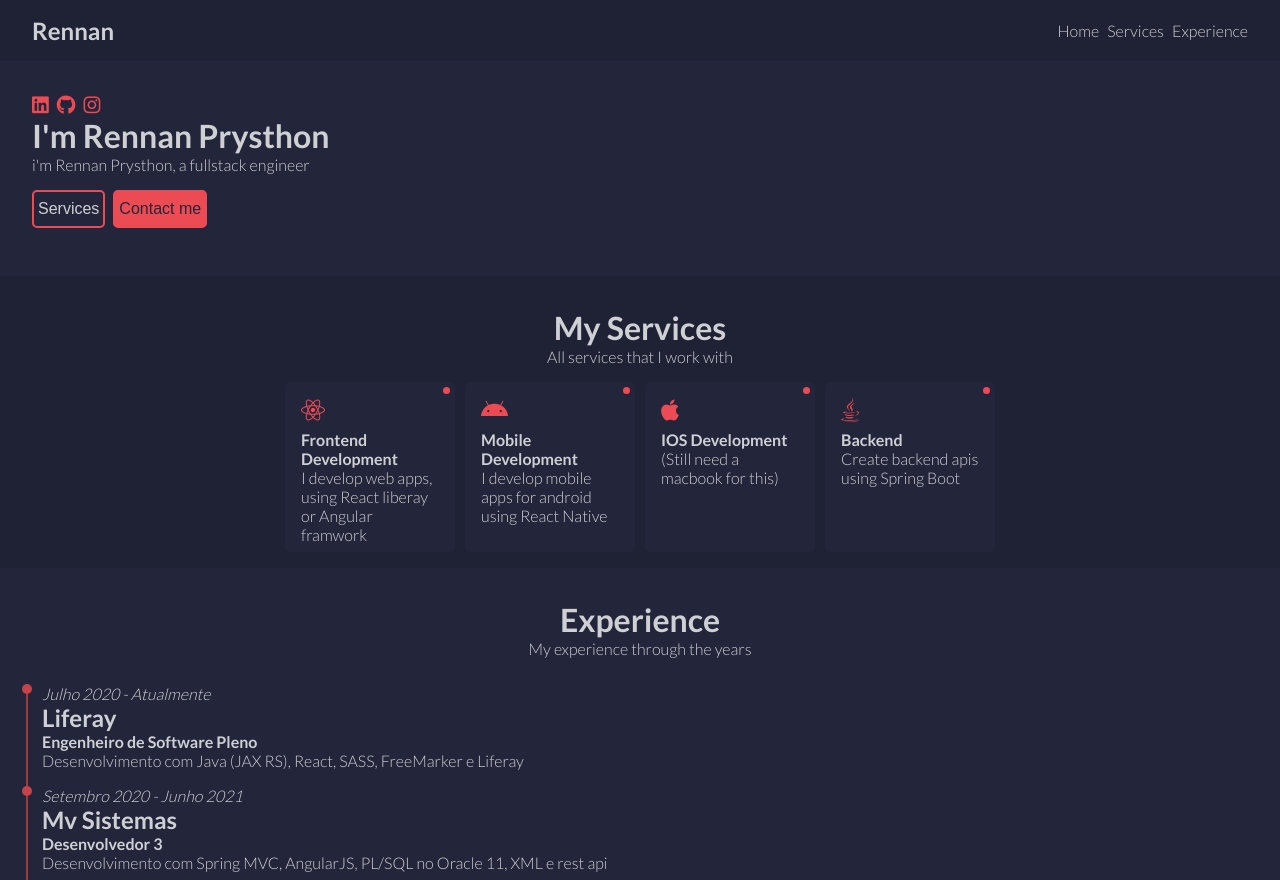
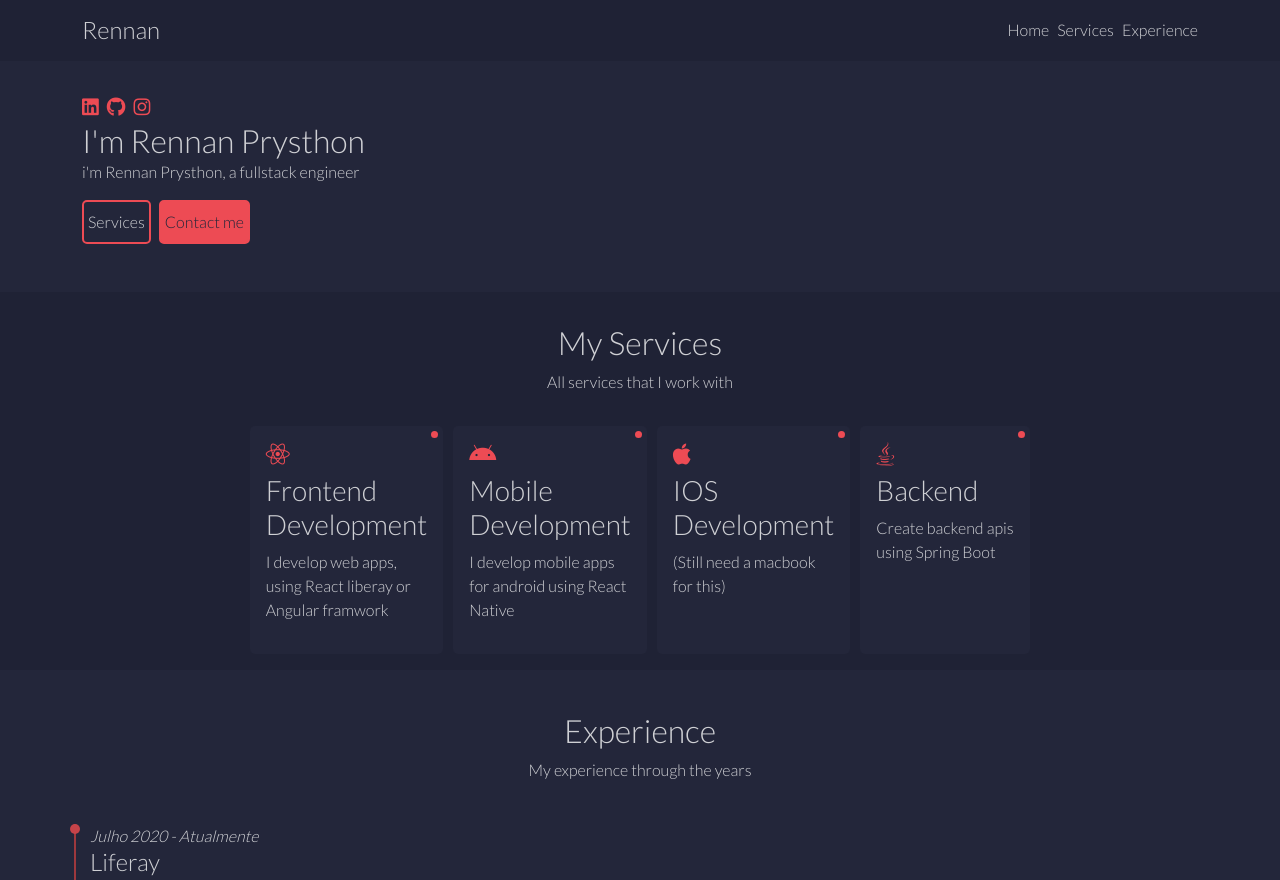
Before and after one commit to RennanPrysthon/web-resume, a plain HTML site: page index.html in a window 1280 px wide. Shown: the top 880 px of the page. Drawn offline with nearby package versions, Linux system fonts and the light colour scheme.

Commit message:
feat: add bootstrap class

```diff
--- a/css/styles.css
+++ b/css/styles.css
@@ -13,6 +13,17 @@ a {
 
 body {
   font-family: "Lato", sans-serif;
+}
+
+ul,
+ol,
+li {
+  list-style: none;
+}
+
+ul, li, h1 {
+  margin: 0;
+  padding: 0;
 }
 
 nav {
@@ -212,11 +223,7 @@ nav.open ul li:not(:last-child) {
   color: #23263a;
 }
 
-ul,
-ol,
-li {
-  list-style: none;
-}
+
 
 .services {
   padding: 1rem 2rem;
@@ -251,7 +258,7 @@ li {
   padding: 1rem;
   display: flex;
   flex-direction: column;
-  height: 170px;
+  min-height: 170px;
   user-select: none;
   color: #cfd0d4;
   z-index: 0;
--- a/index.html
+++ b/index.html
@@ -6,15 +6,20 @@
     <meta name="viewport" content="width=device-width, initial-scale=1.0" />
     <meta name="author" content="Rennan Prysthon" />
     <meta name="description" content="Rennan's web portfolio" />
+    <link href="https://cdn.jsdelivr.net/npm/bootstrap@5.2.0-beta1/dist/css/bootstrap.min.css" rel="stylesheet" integrity="sha384-0evHe/X+R7YkIZDRvuzKMRqM+OrBnVFBL6DOitfPri4tjfHxaWutUpFmBp4vmVor" crossorigin="anonymous">
+
     <link rel="stylesheet" href="css/styles.css" />
     <link rel="stylesheet" href="https://pro.fontawesome.com/releases/v5.10.0/css/all.css"
       integrity="sha384-AYmEC3Yw5cVb3ZcuHtOA93w35dYTsvhLPVnYs9eStHfGJvOvKxVfELGroGkvsg+p" crossorigin="anonymous" />
+
+
     <title>Rennan Prysthon Resume</title>
   </head>
   <body>
     <nav id="top">
+     <div class="container d-flex align-items-center">
       <h1>Rennan</h1>
-      <ul>
+      <ul class="mb-0">
         <li><a href="#header">Home</a></li>
         <li><a href="#services">Services</a> </li>
         <li><a href="#experience">Experience</a></li>
@@ -24,10 +29,10 @@
         <span class="bar"></span>
         <span class="bar"></span>
       </button>
-
+     </div>
     </nav>
     <header class="header">
-      <div>
+      <div class="container">
         <ul>
           <li>
             <a href="https://www.linkedin.com/in/rennanprysthon" target="blank"><i class="fab fa-linkedin"></i></a>
@@ -47,6 +52,7 @@
         </span>
     </header>
     <section id="services" class="services">
+      <div class="container">
         <header>
           <h2>My Services</h2>
           <p>All services that I work with</p>
@@ -78,8 +84,10 @@
             <p>Create backend apis using Spring Boot</p>
           </li>
         </ul>
+      </div>
     </section>
     <section id="experience" class="experience">
+      <div class="container">
         <header>
           <h2>Experience</h2>
           <p>My experience through the years</p>
@@ -124,6 +132,7 @@
             </li>
           </ul>
         </div>
+      </div>
     </section>
     <script src="js/main.js"></script>
   </body>
```
Lines whose indentation alone changed are shown as unchanged.
